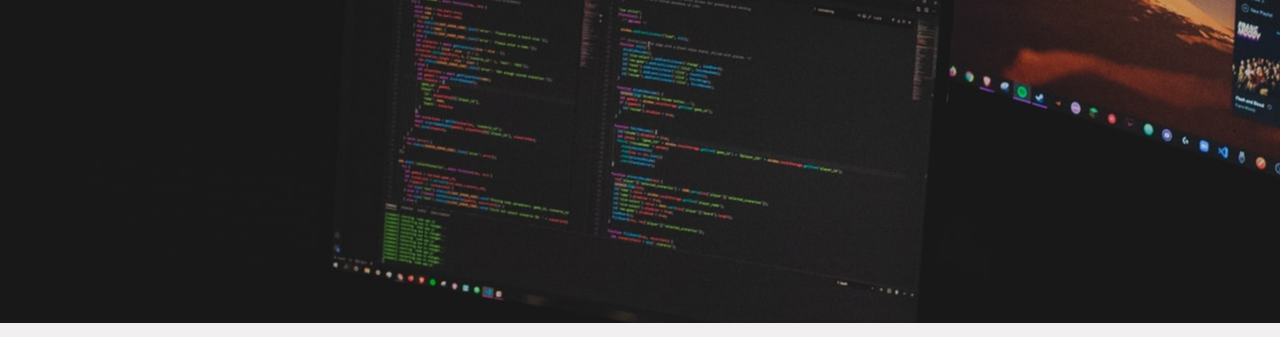
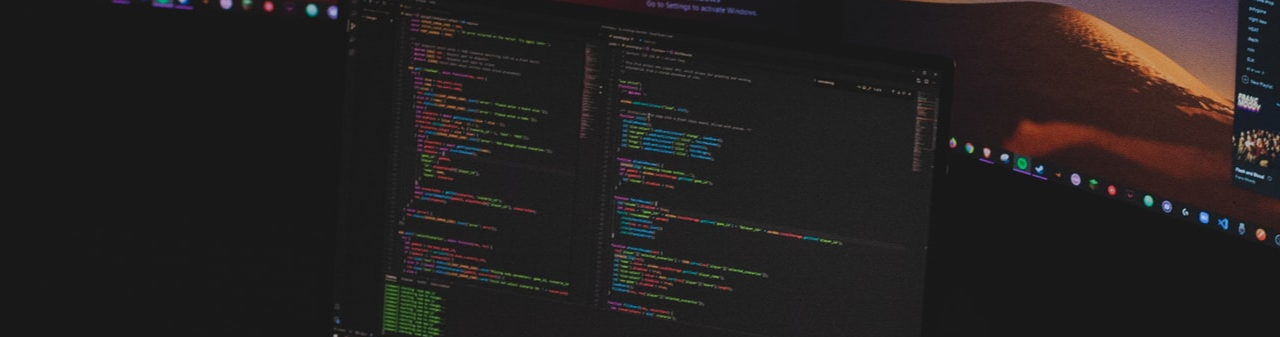
Before and after one commit to nitrohub/ProfileWebsite.github.io, a plain HTML site: page index.html in a window 1280 px wide. Shown: the part 334-671 px from the top of the page. Drawn offline with nearby package versions, Linux system fonts and the light colour scheme; a web font is replaced by a local one.

Commit message:
Update landing.css

```diff
--- a/css/landing.css
+++ b/css/landing.css
@@ -28,7 +28,7 @@ body{
   #section1
   {
   	padding-top:200px;
-	  height:657px;color: #fff;
+	  height:100vh;color: #fff;
   	background:url(../img/background.jpg);
 	width:104vw;
 	background-repeat:no-repeat;
@@ -56,7 +56,7 @@ body{
   #section3
   {
   	padding-top:50px;
-    padding-bottom:50px;
+        padding-bottom:50px;
 	background-size: cover;
 	background-attachment:fixed;
 	background-position: center;
```
